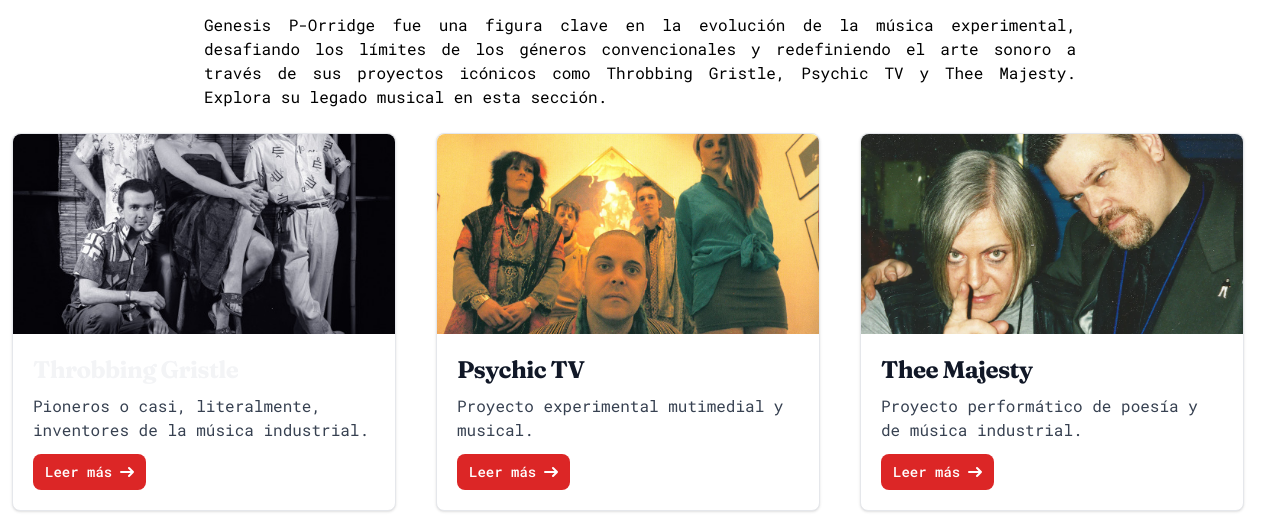
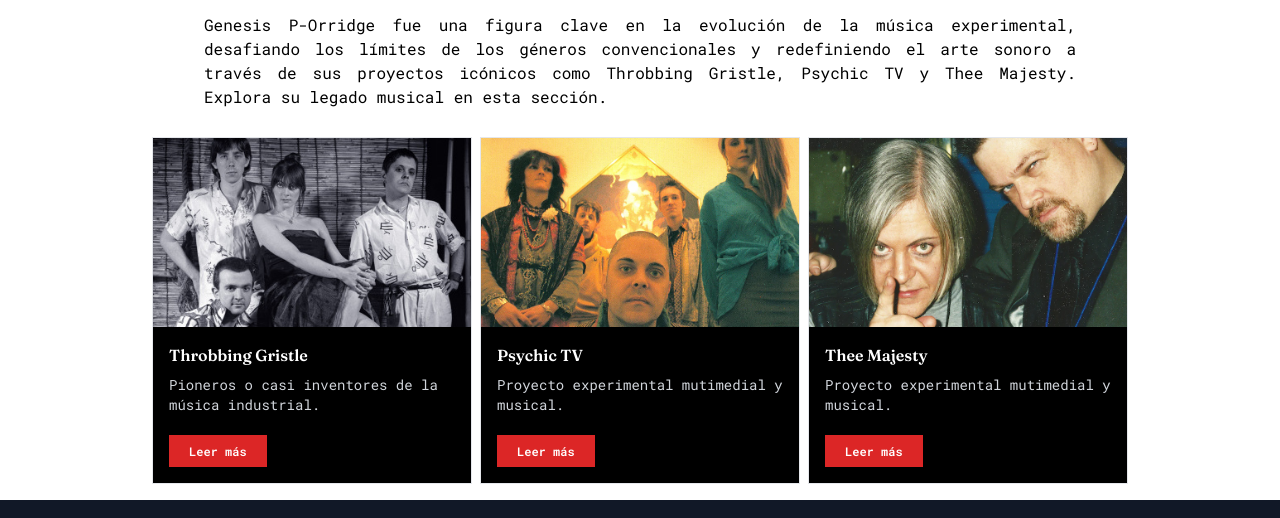
Before and after one commit to ruthponteprino/genesis, a plain HTML site: page musica/index.html in a window 1280 px wide. Shown: the part 495-1013 px from the top of the page. Drawn offline with nearby package versions, Linux system fonts and the light colour scheme.

Commit message:
Ultimas modificaciones esteticas

```diff
--- a/musica/index.html
+++ b/musica/index.html
@@ -125,87 +125,65 @@
         </section>
 
         <div>
+
             <!-- CARDS -->
-
-            <div class="m-3 grid gap-4 md:justify-around md:grid-cols-3">
-                <!-- CARDS 1 -->
-
+            <div class="m-3 md:flex justify-center items-center content-evenly">
                 <div
-                    class="max-w-sm h-full bg-white border border-gray-200 rounded-lg shadow dark:bg-black dark:border-gray-700">
-                    <img class="rounded-t-lg card-img" src="../img/tg.jpg" alt="Throbbing Gristle banda">
-                    <div class="p-5">
-                        <a href="tg.html">
-                            <h5
-                                class="titulo-card mb-2 text-2xl font-bold tracking-tight text-gray-100 dark:text-white">
-                                Throbbing
-                                Gristle</h5>
-                        </a>
-                        <p class="mb-3 font-normal text-gray-700 dark:text-gray-400">Pioneros o casi, literalmente,
-                            inventores de la música industrial.</p>
-                        <a href="tg.html"
-                            class="inline-flex items-center px-3 py-2 text-sm font-medium text-center text-white bg-red-600 rounded-lg hover:bg-red-800 focus:ring-4 focus:outline-none focus:ring-red-300 dark:bg-red-600 dark:hover:bg-red-700 dark:focus:ring-red-800">
+                    class="m-1 relative max-w-xs border border-solid border-gray-200 bg-black transition-all duration-500 ">
+                    <div class="block overflow-hidden">
+                        <img src="../img/tg1.jpg" alt="Throbbing Gristle">
+                    </div>
+                    <div class="p-4">
+                        <h4 class="titulo-card font-semibold text-white mb-2 capitalize transition-all duration-500 ">
+                            Throbbing Gristle
+                        </h4>
+                        <p class="text-sm font-normal text-gray-300 transition-all duration-500 leading-5 mb-5">Pioneros
+                            o casi inventores de la música industrial.</p>
+                        <a href="./tg.html"
+                            class="bg-red-600 shadow-sm py-2 px-5 text-xs text-white font-semibold inline-block text-center">
                             Leer más
-                            <svg class="rtl:rotate-180 w-3.5 h-3.5 ms-2" aria-hidden="true"
-                                xmlns="http://www.w3.org/2000/svg" fill="none" viewBox="0 0 14 10">
-                                <path stroke="currentColor" stroke-linecap="round" stroke-linejoin="round"
-                                    stroke-width="2" d="M1 5h12m0 0L9 1m4 4L9 9" />
-                            </svg>
                         </a>
                     </div>
                 </div>
 
-                <!-- CARDS 2-->
-
                 <div
-                    class="max-w-sm h-full bg-white border border-gray-200 rounded-lg shadow dark:bg-black dark:border-gray-700">
-                    <img class="rounded-t-lg card-img" src="../img/ptv.jpg" alt="Psychic TV banda">
-                    <div class="p-5">
-                        <a href="ptv.html">
-                            <h5
-                                class="titulo-card mb-2 text-2xl font-bold tracking-tight text-gray-900 dark:text-white">
-                                Psychic TV</h5>
-                        </a>
-                        <p class="mb-3 font-normal text-gray-700 dark:text-gray-400">Proyecto experimental mutimedial y
+                    class="m-1 relative max-w-xs border border-solid border-gray-200 bg-black transition-all duration-500 ">
+                    <div class="block overflow-hidden">
+                        <img src="../img/ptv12.jpg" alt="Psychic Tv">
+                    </div>
+                    <div class="p-4">
+                        <h4 class="titulo-card font-semibold text-white mb-2 capitalize transition-all duration-500 ">
+                            Psychic TV
+                        </h4>
+                        <p class="text-sm font-normal text-gray-300 transition-all duration-500 leading-5 mb-5">Proyecto
+                            experimental mutimedial y
                             musical.</p>
                         <a href="ptv.html"
-                            class="inline-flex items-center px-3 py-2 text-sm font-medium text-center text-white bg-red-600 rounded-lg hover:bg-red-800 focus:ring-4 focus:outline-none focus:ring-red-300 dark:bg-red-600 dark:hover:bg-red-700 dark:focus:ring-red-800">
+                            class="bg-red-600 shadow-sm py-2 px-5 text-xs text-white font-semibold inline-block text-center">
                             Leer más
-                            <svg class="rtl:rotate-180 w-3.5 h-3.5 ms-2" aria-hidden="true"
-                                xmlns="http://www.w3.org/2000/svg" fill="none" viewBox="0 0 14 10">
-                                <path stroke="currentColor" stroke-linecap="round" stroke-linejoin="round"
-                                    stroke-width="2" d="M1 5h12m0 0L9 1m4 4L9 9" />
-                            </svg>
                         </a>
                     </div>
                 </div>
 
-                <!-- CARDS 3-->
-
                 <div
-                    class="max-w-sm h-full bg-white border border-gray-200 rounded-lg shadow dark:bg-black dark:border-gray-700">
-                    <img class="rounded-t-lg card-img" src="../img/tm.jpg" alt="Thee Majesty banda">
-                    <div class="p-5">
-                        <a href="tm.html">
-                            <h5
-                                class="titulo-card mb-2 text-2xl font-bold tracking-tight text-gray-900 dark:text-white">
-                                Thee Majesty
-                            </h5>
-                        </a>
-                        <p class="mb-3 font-normal text-gray-700 dark:text-gray-400">Proyecto performático de poesía y
-                            de
-                            música industrial.</p>
+                    class="m-1 relative max-w-xs border border-solid border-gray-200 bg-black transition-all duration-500 ">
+                    <div class="block overflow-hidden">
+                        <img src="../img/tm1.jpg" alt="Thee Majesty">
+                    </div>
+                    <div class="p-4">
+                        <h4 class="titulo-card font-semibold text-white mb-2 capitalize transition-all duration-500 ">
+                            Thee Majesty
+                        </h4>
+                        <p class="text-sm font-normal text-gray-300 transition-all duration-500 leading-5 mb-5">
+                            Proyecto experimental mutimedial y
+                            musical.
+                        </p>
                         <a href="tm.html"
-                            class="inline-flex items-center px-3 py-2 text-sm font-medium text-center text-white bg-red-600 rounded-lg hover:bg-red-800 focus:ring-4 focus:outline-none focus:ring-red-300 dark:bg-red-600 dark:hover:bg-red-700 dark:focus:ring-red-800">
+                            class="bg-red-600 shadow-sm py-2 px-5 text-xs text-white font-semibold inline-block text-center">
                             Leer más
-                            <svg class="rtl:rotate-180 w-3.5 h-3.5 ms-2" aria-hidden="true"
-                                xmlns="http://www.w3.org/2000/svg" fill="none" viewBox="0 0 14 10">
-                                <path stroke="currentColor" stroke-linecap="round" stroke-linejoin="round"
-                                    stroke-width="2" d="M1 5h12m0 0L9 1m4 4L9 9" />
-                            </svg>
                         </a>
                     </div>
                 </div>
-
             </div>
 
 
```
Also changed, not shown: musica/tm.html (+3 -4 lines), sobremi.html (+4 -4 lines), img/ptv12.jpg (added), img/tg1.jpg (added), img/tm1.jpg (added).
